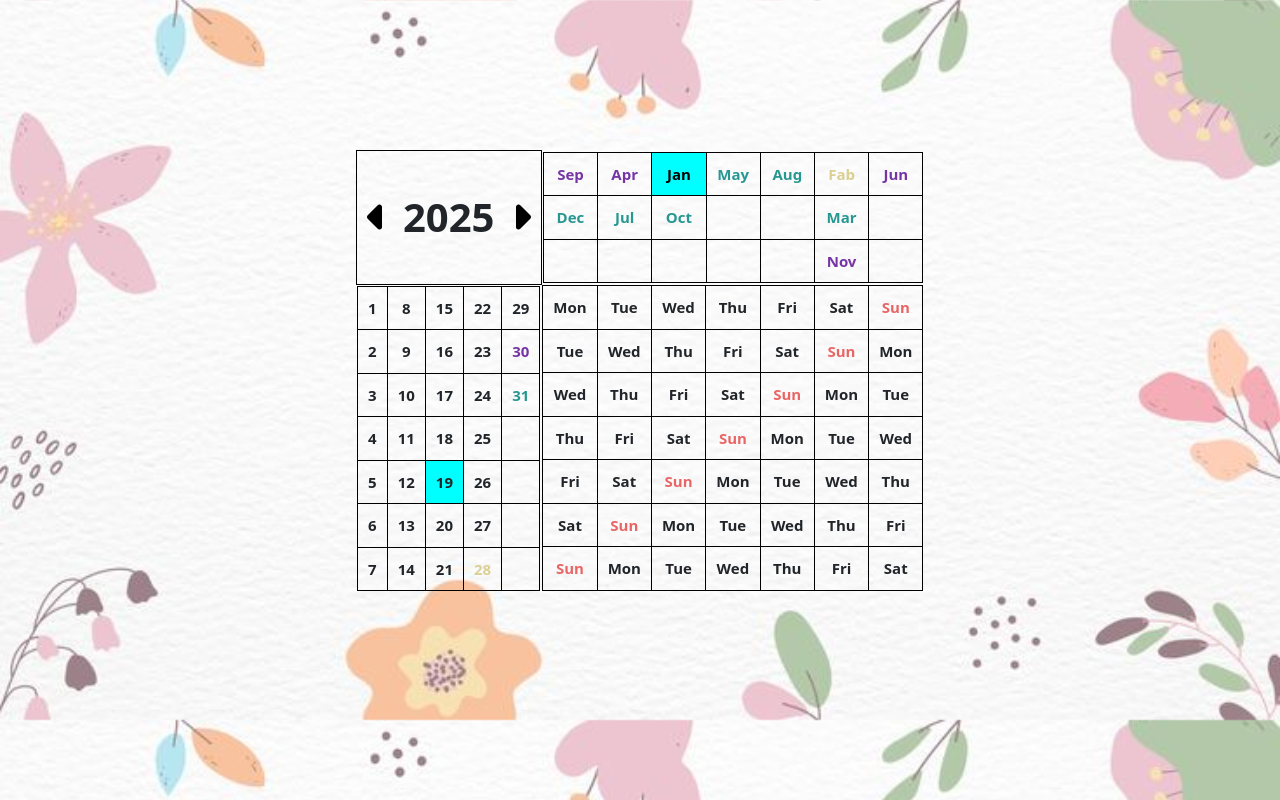
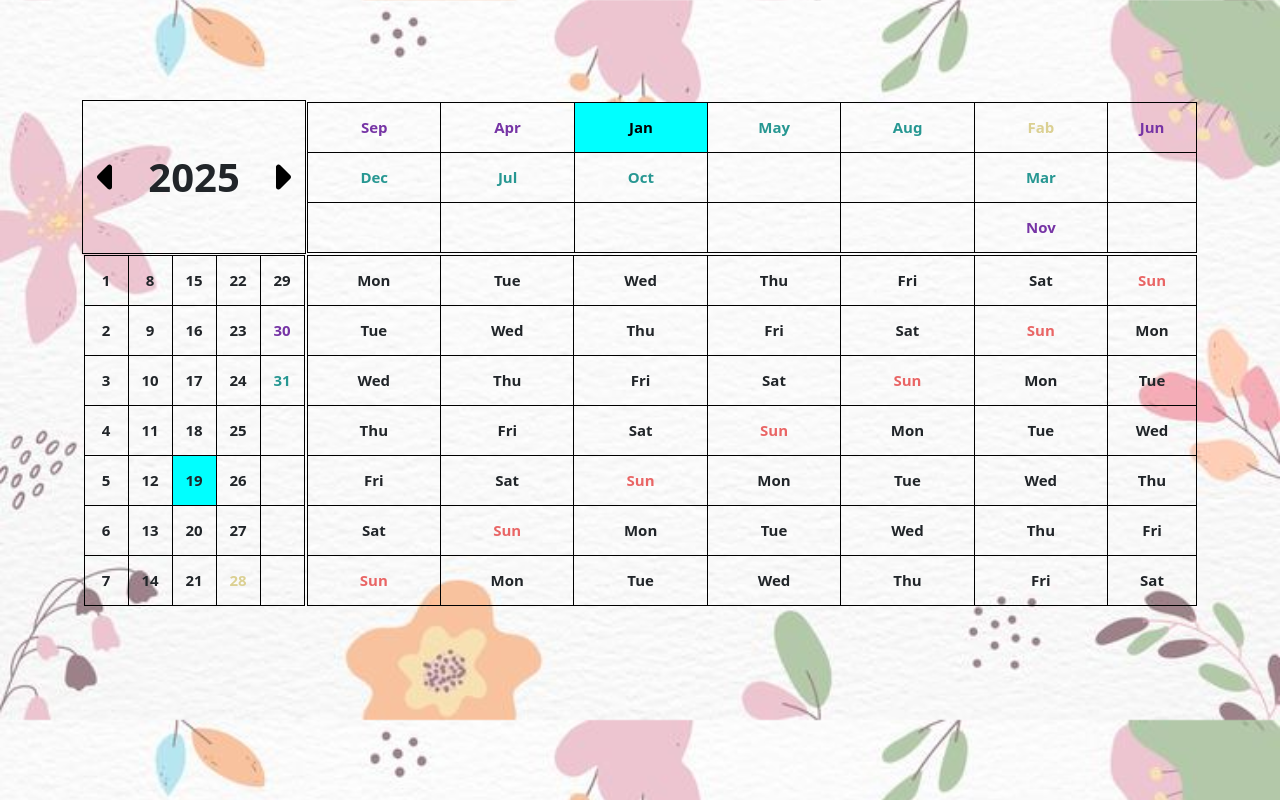
Before and after one commit to shubhamtyagi2606/FullYearCalendar, a React (Create React App) app: page / in a window 1280 px wide. Built offline with nearby package versions, Linux system fonts and the light colour scheme.

Commit message:
fix current day

```diff
--- a/src/App.css
+++ b/src/App.css
@@ -2,16 +2,16 @@ body {
     margin: 0;
     background-image: url("../public/background.jpg");
     background-size: cover;
+}
+
+.container {
     display: flex;
     justify-content: center;
     align-items: center;
-}
-
-.container {
-    margin-top: 150px;
+    text-align: center;
     font-weight: bold;
-    text-align: center;
     font-size: 15px;
+    margin-top: 100px;
 }
 
 table {
@@ -35,9 +35,8 @@ table tbody tr td.columns {
     border-width: 1px;
     border-style: solid;
     border-color: black;
-    width: 14.14%;
-    height: 40px;
-    padding:10px;
+    width: 15%;
+    height: 50px;
 }
 
 .text-red {
```
